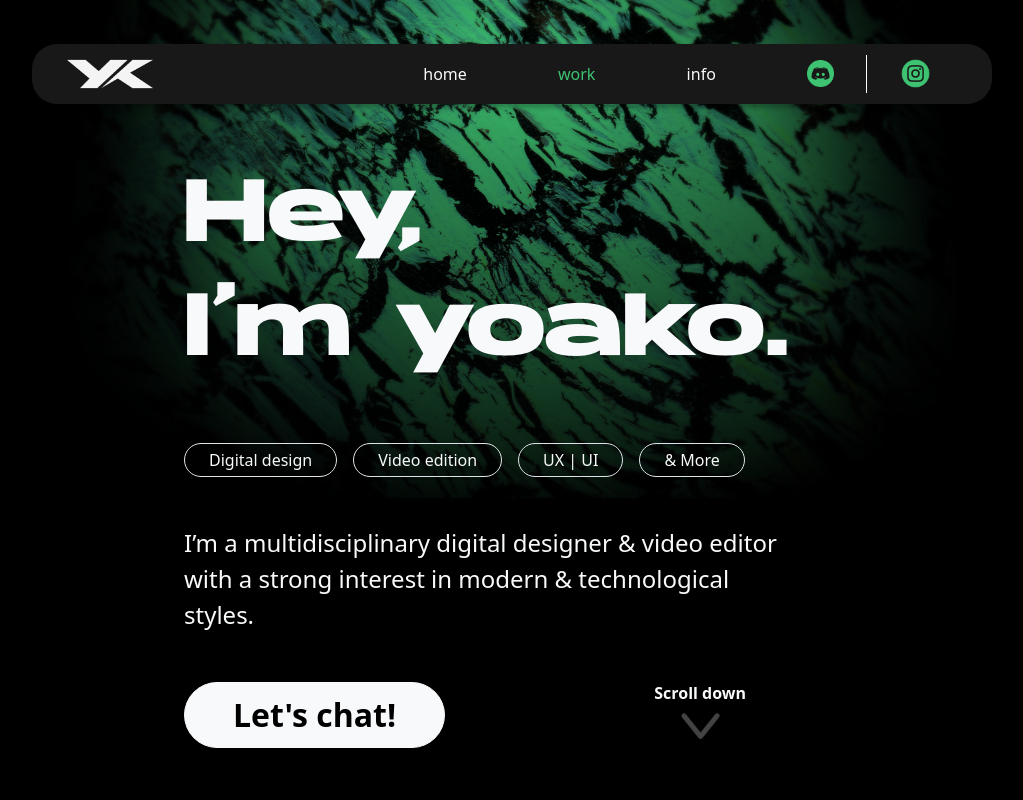
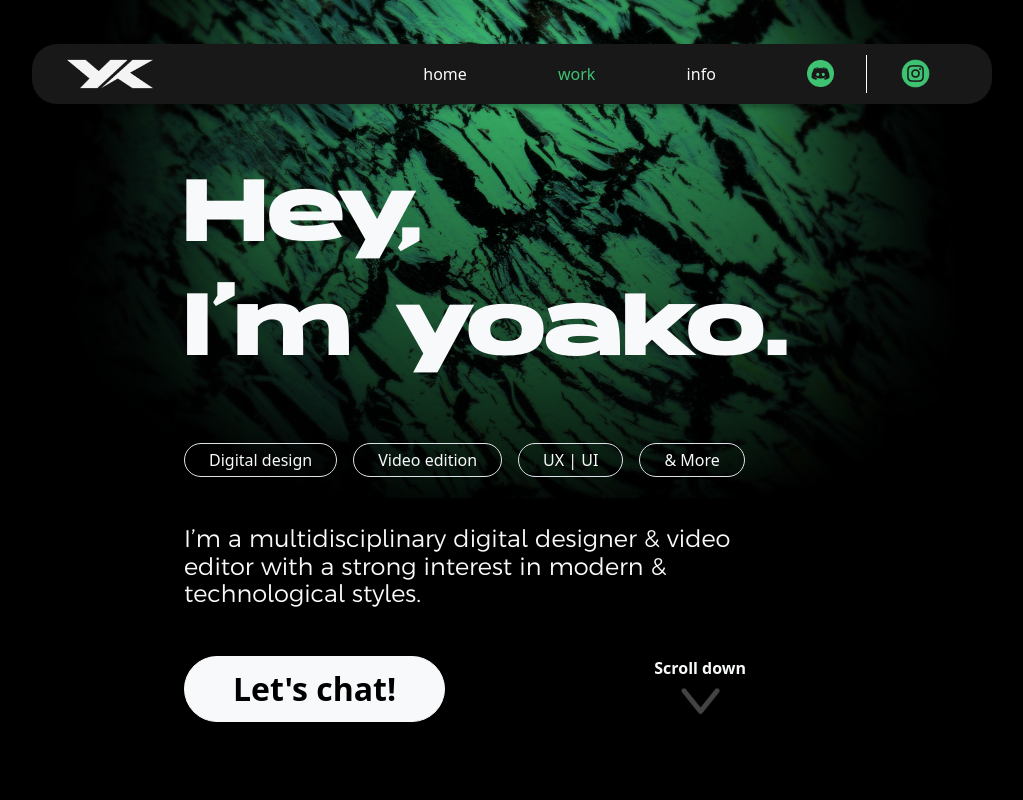
Before and after one commit to LeandroFlorentin/yoakodesign, a React (Vite) app: page / in a window 1280 px wide. Shown: the top 800 px of the page, without its empty margins (128-1151 px from the left). Built offline with nearby package versions, Linux system fonts and the light colour scheme.

Commit message:
fix landing text

```diff
--- a/src/App.css
+++ b/src/App.css
@@ -8,8 +8,10 @@
 @font-face {
   font-family: "Hanson";
   src: url("../src/fonts/Hanson/Hanson-Bold.otf");
-  font-weight: bold;
-  font-style: bold;
+}
+@font-face {
+  font-family: "ArgentumLight";
+  src: url("../src/fonts/Argentum/ArgentumSans-Light.ttf");
 }
 
 body {
@@ -80,6 +82,13 @@ body {
   font-family: "Hanson";
   font-weight: bold;
   font-size: 88px;
+}
+
+.ar-light {
+  font-family: "ArgentumLight";
+  font-weight: 300;
+  font-size: 24px;
+  line-height: 27.6px;
 }
 
 .mt-120px {
--- a/src/pages/Landing.jsx
+++ b/src/pages/Landing.jsx
@@ -14,8 +14,8 @@ const Landing = ({ reference }) => {
           }
         >
           <div>
-            <h1 className="text-light overflow-y-hidden hanson">Hey,</h1>
-            <h1 className="text-light overflow-y-hidden hanson">I'm yoako.</h1>
+            <h1 className="text-light hanson overflow-y-hidden">Hey,</h1>
+            <h1 className="text-light hanson overflow-y-hidden">I'm yoako.</h1>
           </div>
           <div className="pt-5">
             <button className="btn fs-18 text-light border rounded-pill ps-4 pe-4 pt-1 pb-1 me-3">
@@ -31,7 +31,7 @@ const Landing = ({ reference }) => {
               & More
             </button>
           </div>
-          <p className="text-light fs-24 mt-5">
+          <p className="text-light ar-light mt-5">
             I’m a multidisciplinary digital designer & video editor with a
             strong interest in modern & technological styles.
           </p>
```
